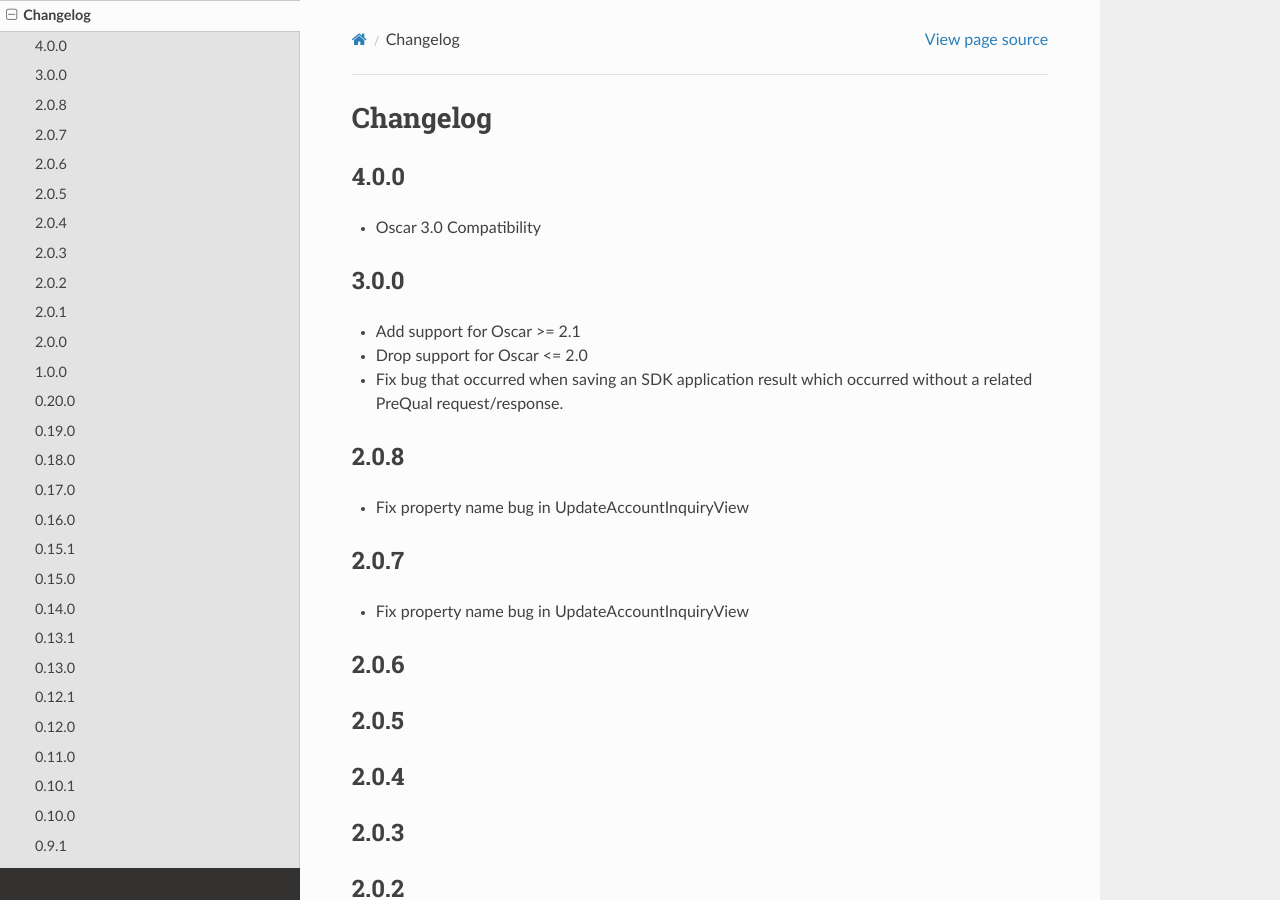
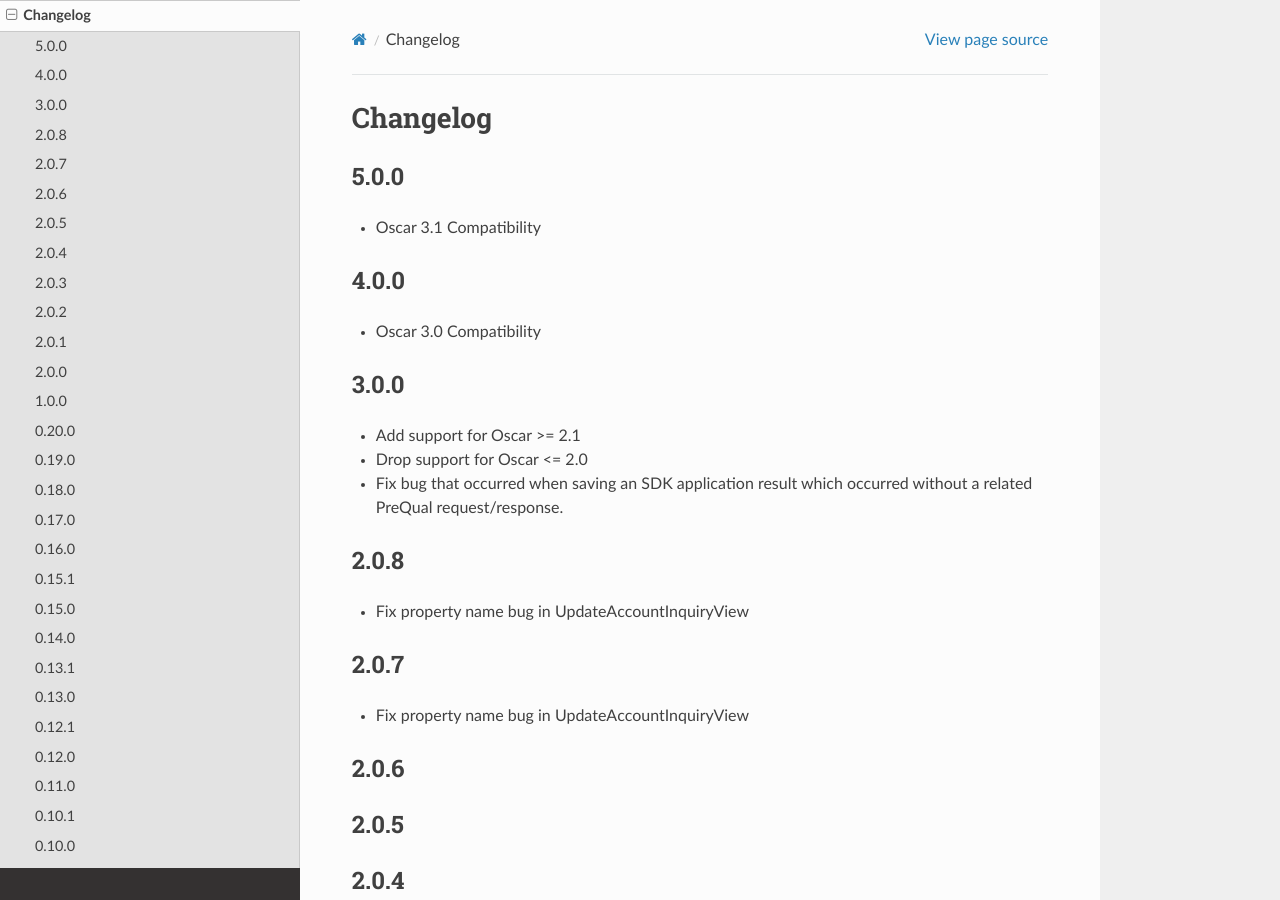
Before and after one commit to thelabnyc/django-oscar-wfrs, a Sphinx documentation site: the page built from docs/changes.rst, in a window 1280 px wide and 900 px high. Built offline with Sphinx 7.4.7 and the Read the Docs theme 2.0.0, drawn with Linux system fonts in a browser that asks for light colours; the version number could not be read and is left out.

Commit message:
Update changelog

```diff
--- a/docs/changes.rst
+++ b/docs/changes.rst
@@ -2,6 +2,10 @@
 
 Changelog
 =========
+
+5.0.0
+------------------
+- Oscar 3.1 Compatibility
 
 4.0.0
 ------------------
```
